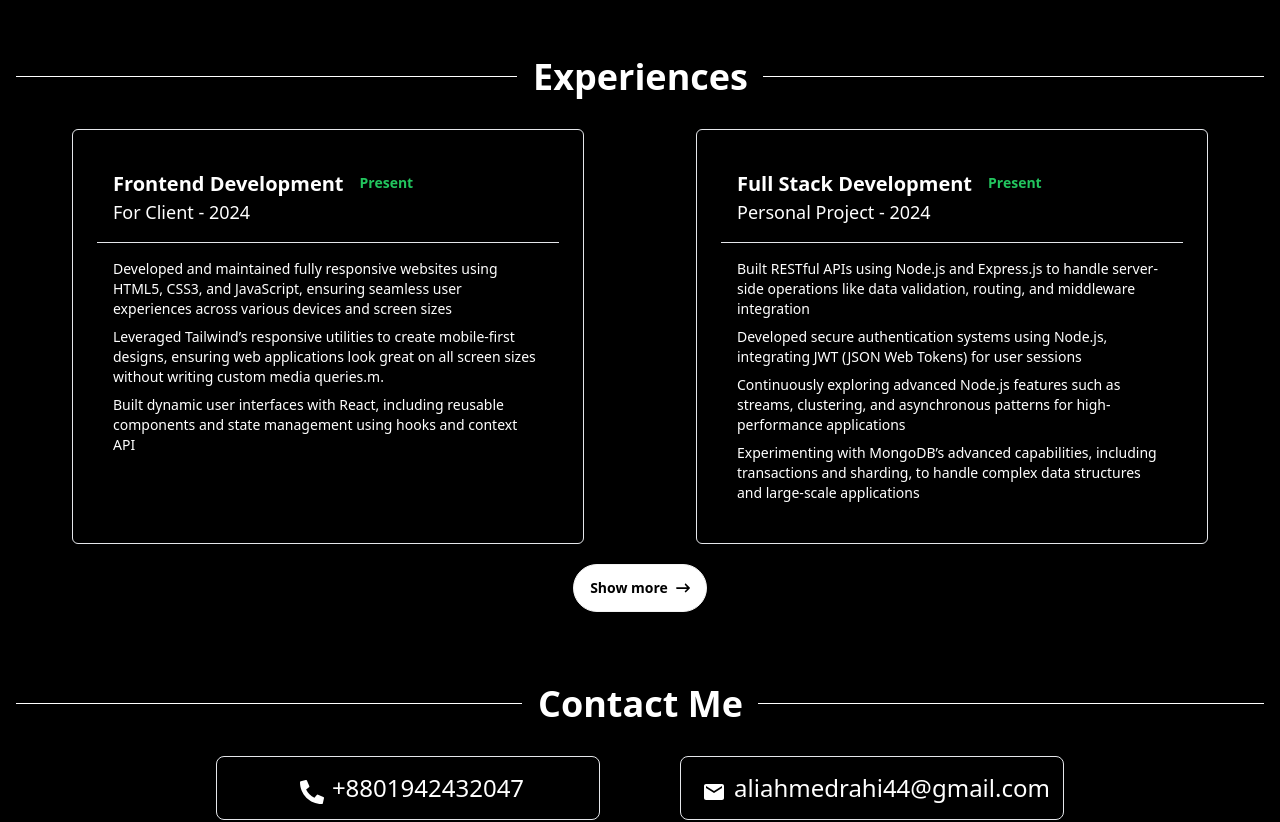
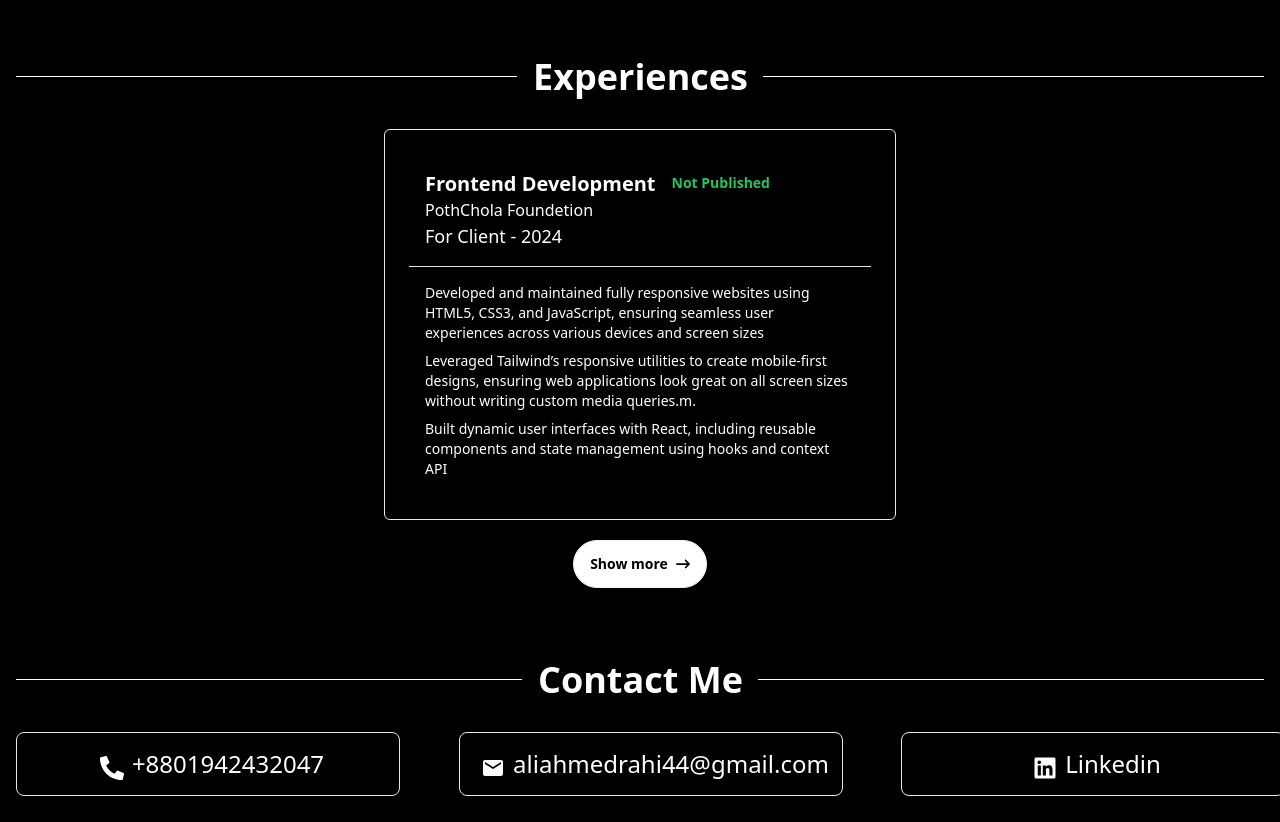
Before and after one commit to Ali-Ahmed-Rahi/My-Portfolio, a React (Vite) app: page / in a window 1280 px wide. Shown: the part 3460-4282 px from the top of the page. Built offline with nearby package versions, Linux system fonts and the light colour scheme.

Commit message:
about project

```diff
--- a/src/components/Home/Contact.jsx
+++ b/src/components/Home/Contact.jsx
@@ -1,4 +1,5 @@
 import { FaPhoneAlt } from "react-icons/fa";
+import { FaLinkedin } from "react-icons/fa6";
 import { MdEmail } from "react-icons/md";
 
 const Contact = () => {
@@ -10,9 +11,10 @@ const Contact = () => {
           <div className="flex-grow border-t border-white"></div>
         </div>
       <div className="flex justify-center items-center mt-8">
-        <div className="grid lg:grid-cols-2 gap-10 lg:gap-20 ">
+        <div className="grid lg:grid-cols-3 gap-10 lg:gap-20 ">
           <p data-aos="zoom-in" className="lg:w-96 border h-16 flex justify-center items-center text-white text-2xl rounded-lg"><span className="pt-2 mx-2"><FaPhoneAlt /> </span> +8801942432047</p>
           <p data-aos="zoom-in" className="lg:w-96 border h-16 flex justify-center items-center text-white text-2xl rounded-lg"><span className="pt-2 mx-2"><MdEmail /> </span> aliahmedrahi44@gmail.com</p>
+          <p data-aos="zoom-in" className=" lg:w-96 border h-16 flex justify-center items-center text-white text-2xl rounded-lg"><span className="pt-2 mx-2"><FaLinkedin /></span> Linkedin</p>
         </div>
       </div>
     </div>
--- a/src/components/Home/Experience.jsx
+++ b/src/components/Home/Experience.jsx
@@ -14,17 +14,18 @@ const Experience = () => {
           <span data-aos="flip-down" className="mx-4 text-white font-bold text-4xl">Experiences</span>
           <div className="flex-grow border-t border-white"></div>
         </div>
-        <div className="mt-8 grid lg:grid-cols-2">
+        <div className="mt-8 ">
           <div data-aos="zoom-in" className="container flex flex-col w-full max-w-lg p-6 mx-auto divide-y rounded-md border text-white">
             <div className="flex justify-between p-4">
               <div className="flex space-x-4">
                 <div>
                   <h4 className="text-xl font-bold">Frontend Development</h4>
+                  <h4>PothChola Foundetion</h4>
                   <p className="text-lg">For Client - 2024</p>
                 </div>
                 <div>
                   <span className="text-sm font-semibold text-green-500">
-                    Present
+                    Not Published
                   </span>
                 </div>
               </div>
@@ -47,42 +48,7 @@ const Experience = () => {
             </div>
           </div>
           {/*  */}
-          <div data-aos="zoom-in" className="container flex flex-col w-full max-w-lg p-6 mx-auto divide-y rounded-md border text-white mt-4 lg:mt-0">
-            <div className="flex justify-between p-4">
-              <div className="flex space-x-4">
-                <div>
-                  <h4 className="text-xl font-bold">Full Stack Development</h4>
-                  <p className="text-lg">Personal Project - 2024</p>
-                </div>
-                <div>
-                  <span className="text-sm font-semibold text-green-500">
-                    Present
-                  </span>
-                </div>
-              </div>
-            </div>
-            <div className="p-4 space-y-2 text-sm ">
-              <p>
-                Built RESTful APIs using Node.js and Express.js to handle
-                server-side operations like data validation, routing, and
-                middleware integration
-              </p>
-              <p>
-                Developed secure authentication systems using Node.js,
-                integrating JWT (JSON Web Tokens) for user sessions
-              </p>
-              <p>
-                Continuously exploring advanced Node.js features such as
-                streams, clustering, and asynchronous patterns for
-                high-performance applications
-              </p>
-              <p>
-                Experimenting with MongoDB’s advanced capabilities, including
-                transactions and sharding, to handle complex data structures and
-                large-scale applications
-              </p>
-            </div>
-          </div>
+
         </div>
         <div data-aos="flip-down" className="text-center">
           <Link to='/singlepage/exp' className="btn rounded-full bg-white text-black mt-5 hover:bg-slate-400">
--- a/src/components/Home/Project.jsx
+++ b/src/components/Home/Project.jsx
@@ -59,8 +59,8 @@ const Project = () => {
                     />
                   ))}
                 </ul>
-                <div className="mt-5 ">
-                  <a href={project.LiveDemo} target="_blank" rel="noopener noreferrer" className="btn w-full bg-white text-black rounded-full hover:bg-green-500"> Live Demo</a>
+                <div className="mt-5">
+                  <a href={project.LiveDemo} target="_blank" rel="noopener noreferrer" className="btn  w-full bg-white text-black rounded-full hover:bg-green-500"> Live Demo</a>
                 </div>
               </div>
             </div>
```
